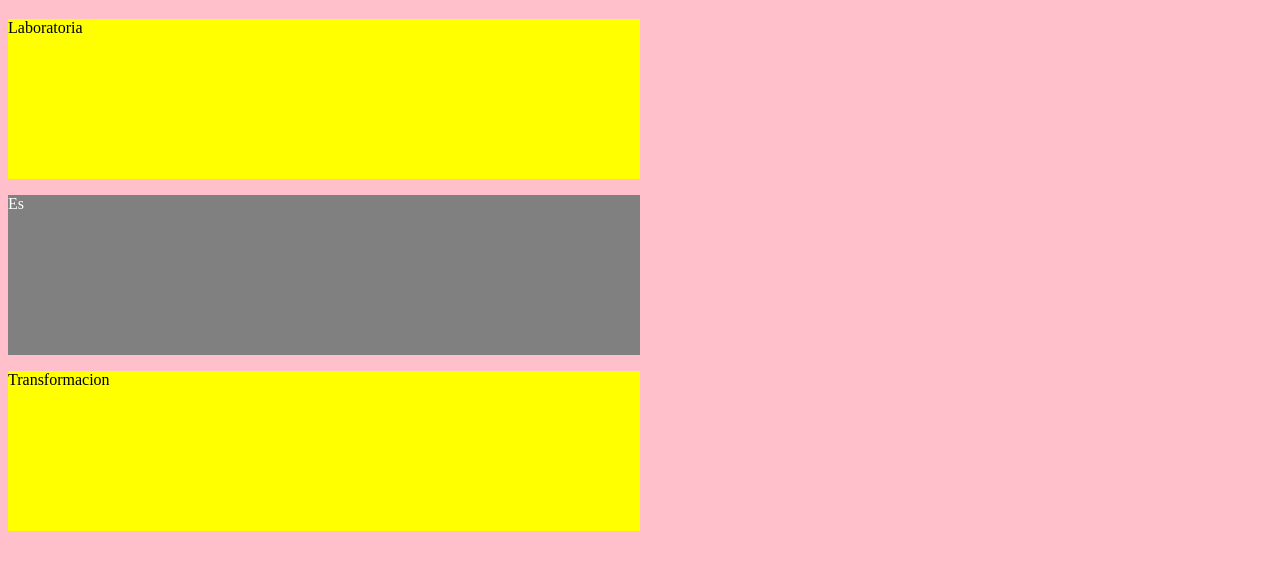
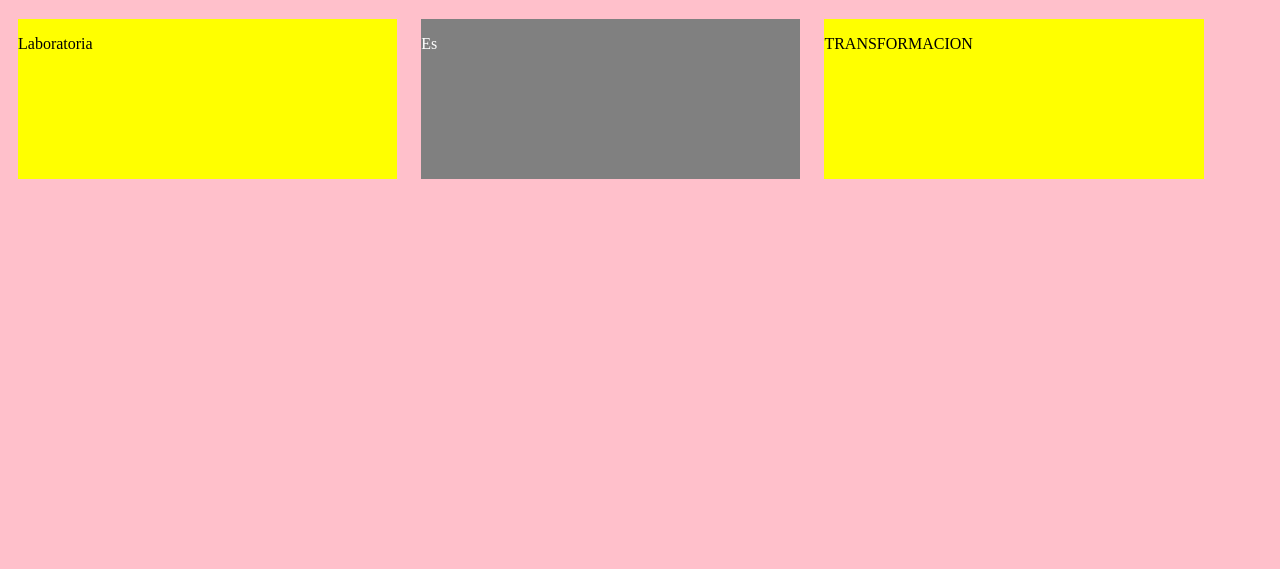
Before and after one commit to Lillys21/BANDERAS, a plain HTML site: page index.html in a window 1280 px wide. Shown: the part 61-630 px from the top of the page. Drawn offline with Linux system fonts and the light colour scheme.

Commit message:
Se está utilizando el valor INLINE-BLOCK

```diff
--- a/index.html
+++ b/index.html
@@ -14,7 +14,7 @@
       <p>Es</p>
     </div>
     <div class="bandera amarillo">
-      <p>Transformacion</p>
+      <p id="texto-mayusculas">Transformacion</p>
     </div>
   </body>
 </html>
--- a/style.css
+++ b/style.css
@@ -3,9 +3,10 @@ body{
 }
 
 .bandera{
-  display: block;
+  display: inline-block;
+  margin: 0px 10px;
   height: 20vh;
-  width: 50%
+  width: 30%
 
 }
 /*p{
@@ -20,6 +21,6 @@ body{
   background-color: gray;
   color: white;
 }
-/*#texto-mayusculas{
+#texto-mayusculas{
   text-transform: uppercase;
-}*/
+}
```
